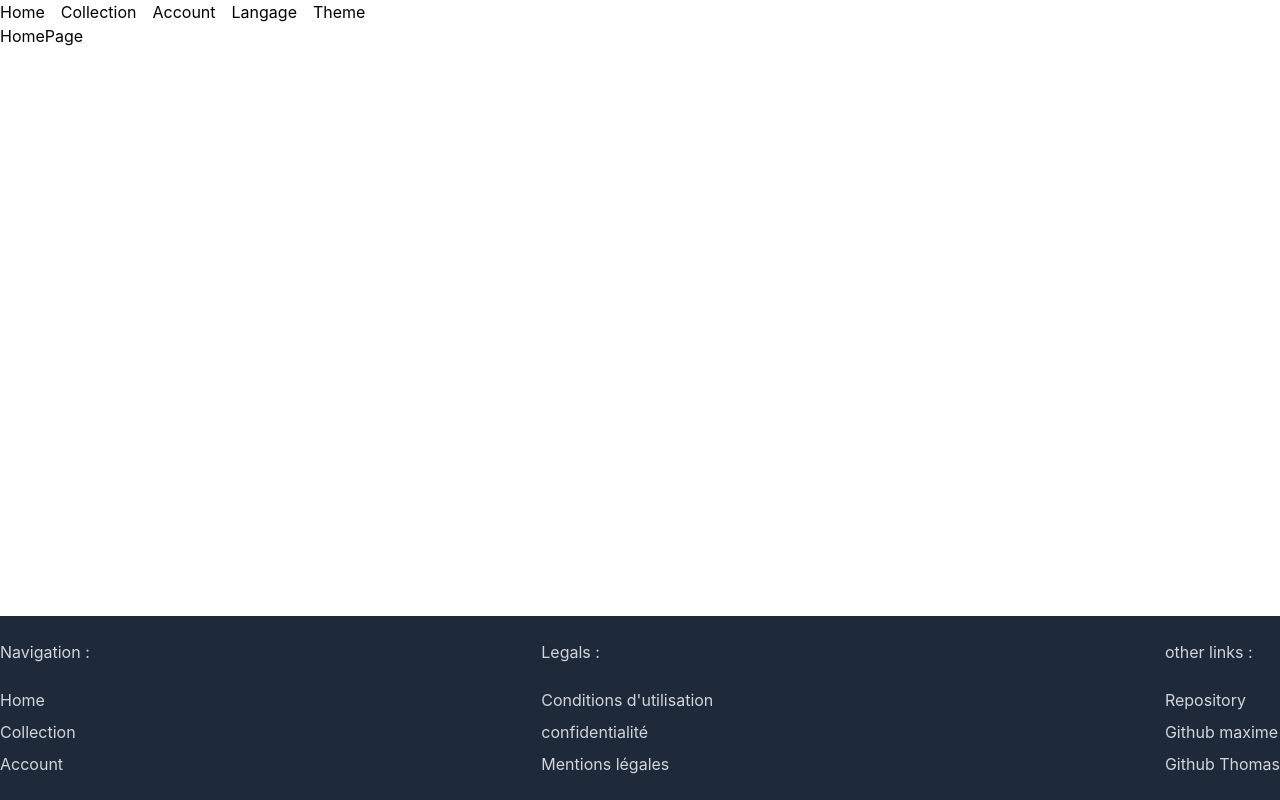
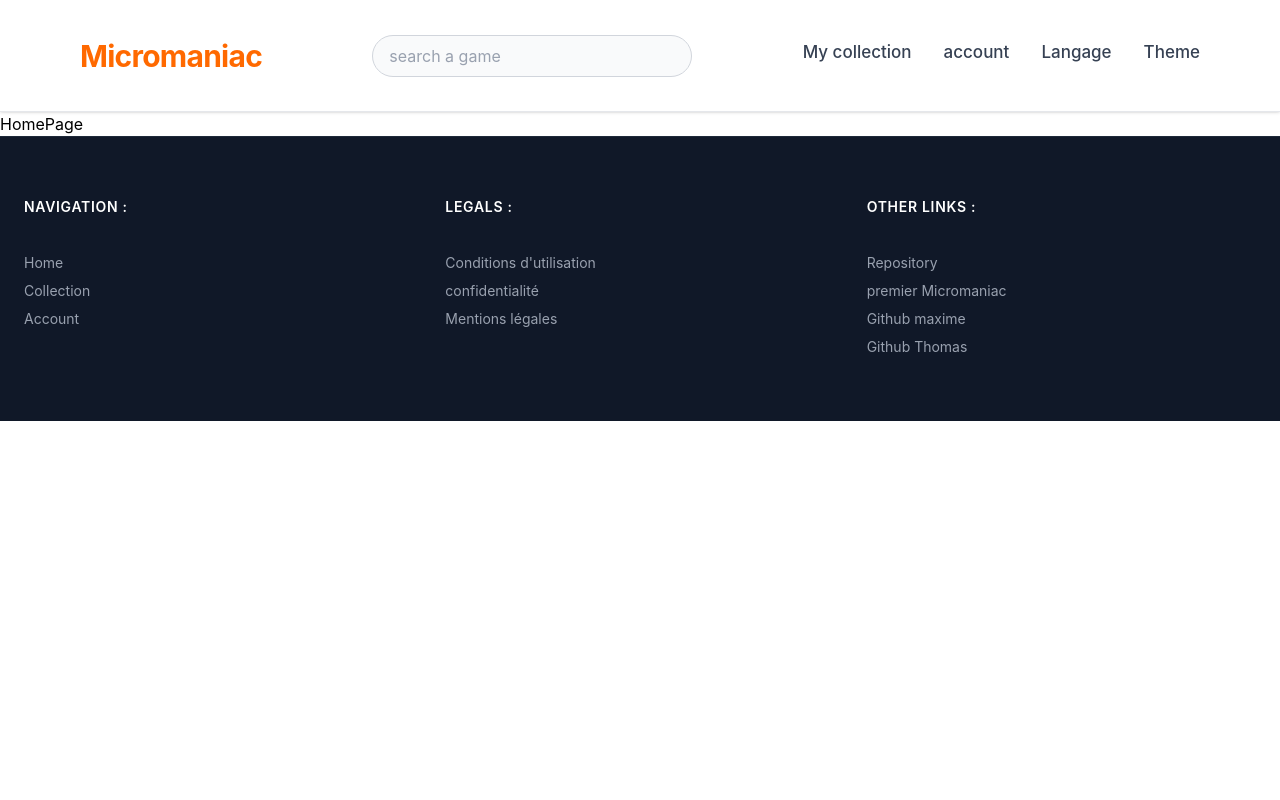
Before and after one commit to maximepoujol1-dot/Ludotheque-React-PythonFastAPI, a React (Vite) app in the folder web/: page / in a window 1280 px wide. Built offline with nearby package versions, Linux system fonts and the light colour scheme.

Commit message:
Navbar and footer update

```diff
--- a/web/src/components/Footer.tsx
+++ b/web/src/components/Footer.tsx
@@ -1,42 +1,45 @@
 import React from 'react'
 import { Link } from 'react-router-dom'
 
+const titleStyle = 'text-white font-semibold uppercase tracking-wider text-sm mb-4'
+const linkStyle = 'hover:text-orange-400 transition-colors'
 
 const Footer = () => {
   return (
-    <footer className="fixed bottom-0 left-0 w-full bg-gray-800 text-gray-300 ">
-      <div className="container mx-auto flex justify-between ">
+    <footer className="bg-gray-900 text-gray-400 w-full mt-auto border-t border-gray-800">
+      <div className="container mx-auto px-6 py-10 grid grid-cols-1 sm:grid-cols-3 gap-8 text-sm">
 
         <div>
           <br/>
-          <h1>Navigation :</h1>
+          <h1 className={titleStyle}>Navigation :</h1>
           <br/>
           <ul className='space-y-2'>
-            <li><Link to="/">Home</Link></li>
-            <li><Link to="/collection">Collection</Link></li>
-            <li><Link to="/account">Account</Link></li>
+            <li><Link to="/" className={linkStyle}>Home</Link></li>
+            <li><Link to="/collection" className={linkStyle}>Collection</Link></li>
+            <li><Link to="/account" className={linkStyle} >Account</Link></li>
           </ul>
         </div>
 
         <div>
           <br/>
-          <h1>Legals :</h1>
+          <h1 className={titleStyle}>Legals :</h1>
           <br/>
           <ul className='space-y-2'>
-            <li>Conditions d'utilisation</li>
-            <li>confidentialité</li>
-            <li>Mentions légales</li>
+            <li><Link to="/legal" className={linkStyle}>Conditions d'utilisation</Link></li>
+            <li><Link to="/legal" className={linkStyle}>confidentialité</Link></li>
+            <li><Link to="/legal" className={linkStyle}>Mentions légales</Link></li>
           </ul>
         </div>
 
         <div>
           <br/>
-          <h1>other links :</h1>
+          <h1 className={titleStyle}>other links :</h1>
           <br/>
           <ul className='space-y-2'>
-            <li><a href="https://github.com/maximepoujol1-dot/Ludotheque-React-PythonFastAPI" className="hover:text-white transition-colors">Repository</a></li>
-            <li><a href="https://github.com/maximepoujol1-dot" className="hover:text-white transition-colors">Github maxime</a></li>
-            <li><a href="https://github.com/poketoto45" className="hover:text-white transition-colors">Github Thomas</a></li>
+            <li><a href="https://github.com/maximepoujol1-dot/Ludotheque-React-PythonFastAPI" className={linkStyle}>Repository</a></li>
+            <li><a href="https://github.com/Huldraine/Micromaniac" className={linkStyle}>premier Micromaniac</a></li>
+            <li><a href="https://github.com/maximepoujol1-dot" className={linkStyle}>Github maxime</a></li>
+            <li><a href="https://github.com/poketoto45" className={linkStyle}>Github Thomas</a></li>
           </ul>
         </div>
       </div>
--- a/web/src/components/Navbar.tsx
+++ b/web/src/components/Navbar.tsx
@@ -1,5 +1,7 @@
 import { Link } from 'react-router-dom'
 import Button from './Button'
+
+const linkStyle ='text-gray-700 hover:text-orange-500 transition-colors border-b-2 border-transparent hover:border-orange-500 pb-1 cursor-pointer'
 
 const Navbar = () => {
 
@@ -12,14 +14,32 @@ const Navbar = () => {
   }
 
   return (
-  <div className="flex gap-4">
-        <Link to="/">Home</Link>
-        <Link to="/collection">Collection</Link>
-        <Link to="/account">Account</Link>
-        <Button title={'Langage'} action={()=>swipLangage()}></Button>
-        <Button title={'Theme'} action={()=>swipTheme()}></Button>
-    </div>
-  )
+    <nav className='sticky top-0 z-50'>
+      <div className='h-[14vh] min-h-[80px] w-full flex items-center justify-between px-6 md:px-20 border-b border-gray-200 bg-white/90 backdrop-blur shadow-sm'>
+        <div className='flex items-center'>
+            <Link to="/"><h2 className='text-3xl font-bold text-orange-500 hover:text-orange-600 transition-colors tracking-tight'>Micromaniac</h2></Link>
+        </div>
+
+        <div>
+          <input
+            className="w-64 lg:w-80 px-4 py-2 rounded-full border border-gray-300 bg-gray-50 text-gray-700 placeholder-gray-400 transition focus:outline-none focus:bg-white focus:border-orange-500 focus:ring-2 focus:ring-orange-200"
+            type="search"
+            required
+            placeholder="search a game"
+          />
+        </div>
+
+        <div>
+          <ul className='flex items-center gap-8 text-[17px] font-medium'>
+            <Link to="/collection"><li className={linkStyle}>My collection</li></Link>
+            <Link to="/account"><li className={linkStyle}>account</li></Link>
+            <Button style={linkStyle} title={'Langage'} action={()=>swipLangage()}></Button>
+            <Button style={linkStyle} title={'Theme'} action={()=>swipTheme()}></Button>
+          </ul>
+        </div>
+      </div>
+    </nav>
+    )
 }
 
 export default Navbar
```
